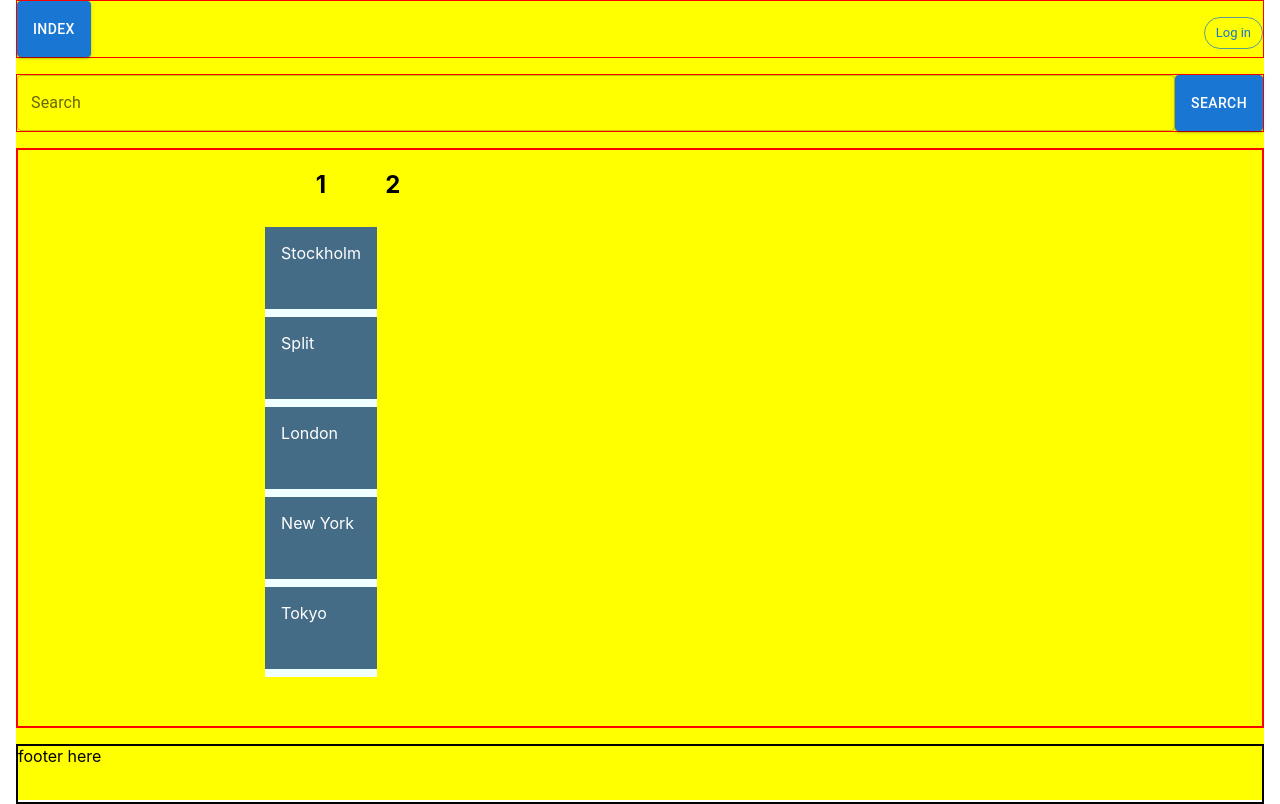
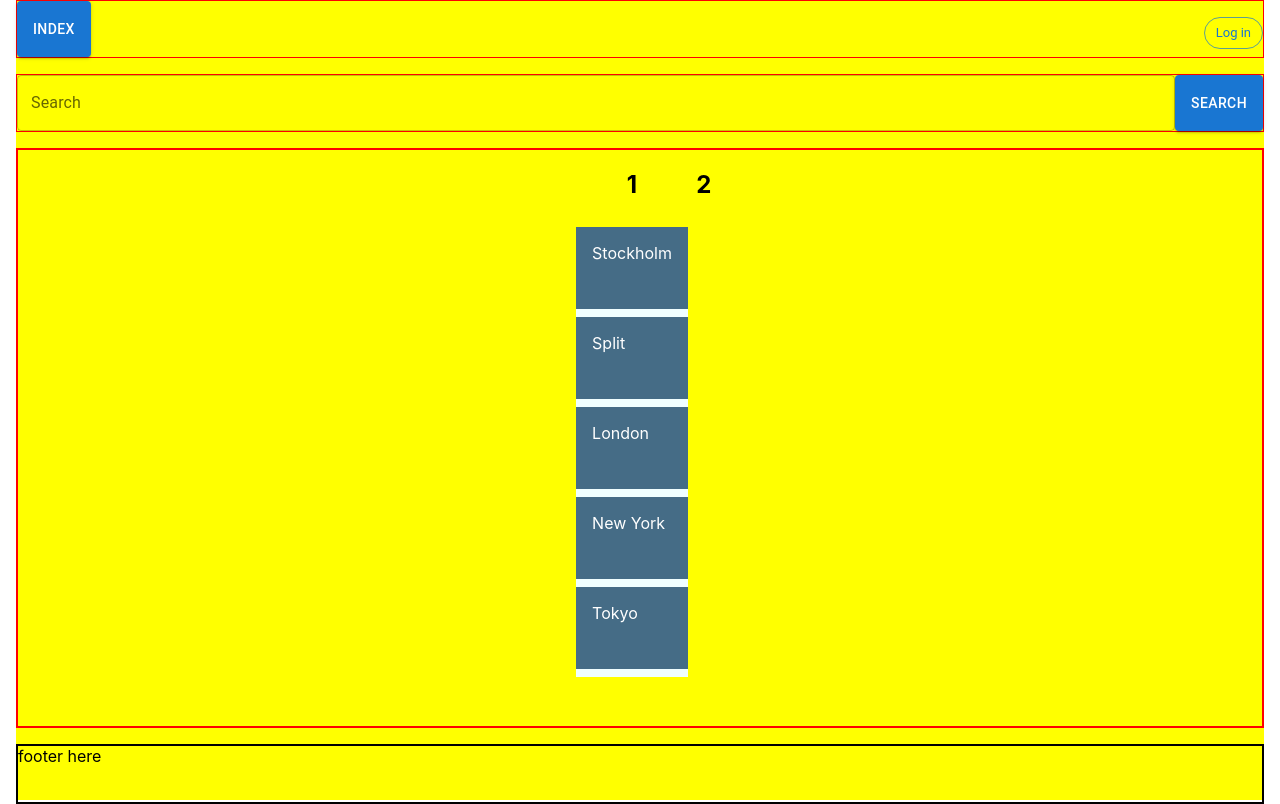
Before and after one commit to GoranAviani/react_apollo_client_3_cache, a React (Create React App) app: page / in a window 1280 px wide. Built offline with nearby package versions, Linux system fonts and the light colour scheme.

Commit message:
changing keys

```diff
--- a/src/components/DefaultCities/DefaultCities.css
+++ b/src/components/DefaultCities/DefaultCities.css
@@ -1,7 +1,4 @@
 .defaultCities {
-    display: grid;
-    grid-template-columns: repeat(2, 1fr);
-    grid-auto-flow: row;
     height: 72vh;
     border: 2px solid red;
 }
--- a/src/components/WeatherBoard/css/Column.css
+++ b/src/components/WeatherBoard/css/Column.css
@@ -1,7 +1,5 @@
 .column {
     display: flex;
     flex-direction: column;
-    flex-grow: 1;
     background: azure;
-    width: 50%,
 }
```
